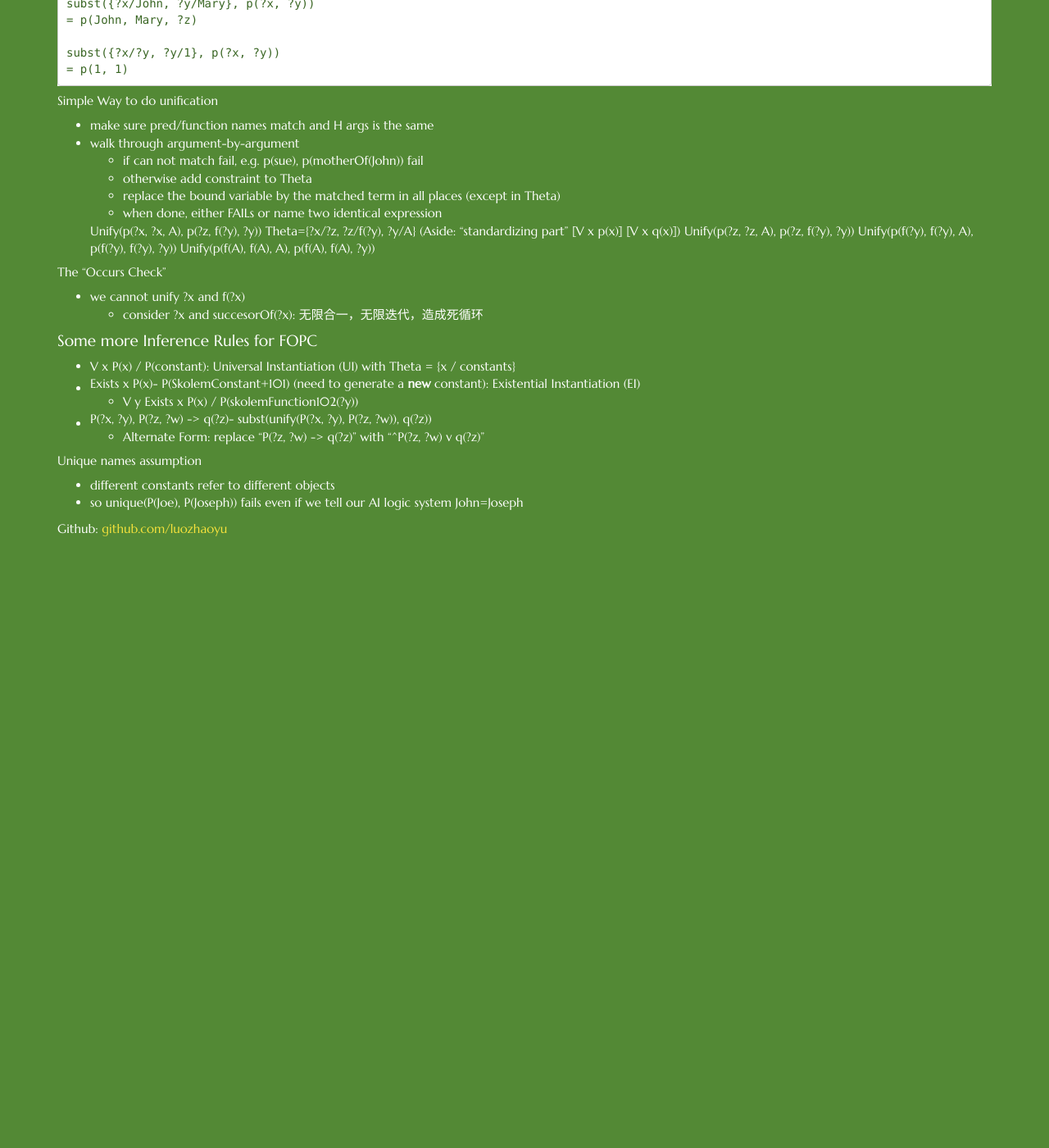
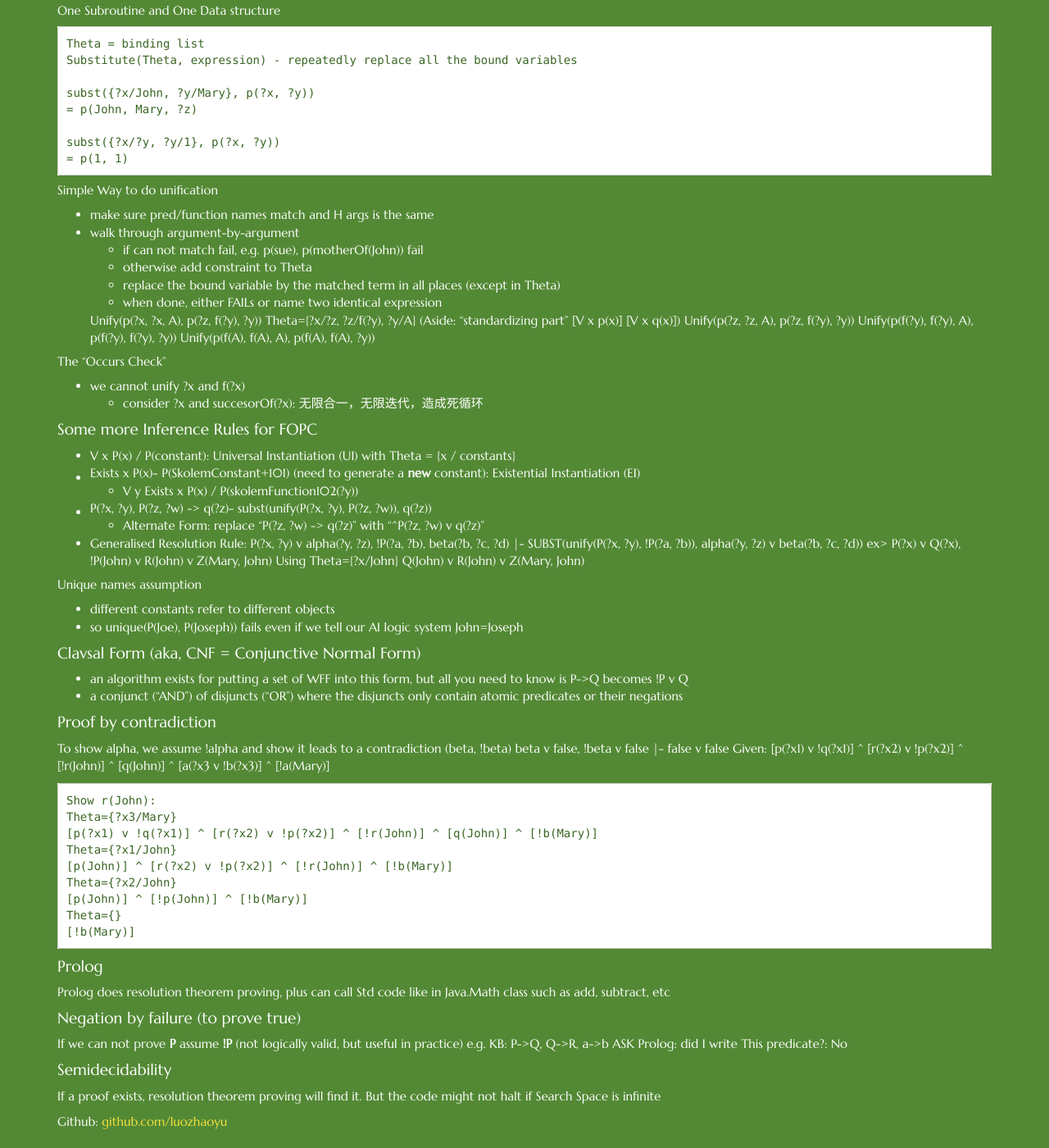
Before and after one commit to luozhaoyu/luozhaoyu.github.io, a Jekyll site: the page built from _posts/2014-11-19-logic.md, in a window 1280 px wide and 1400 px high, scrolled down 4350 px. Shown: the whole window at 82% size. Built offline with Jekyll 4.4.1, drawn with Linux system fonts in a browser that asks for light colours; nearby versions of some CDN libraries; Markdown is read by kramdown in place of the engine named in the settings; before the commit the page ends 5026 px from its top, so only the background shows below that; some of the changed text lies outside the part shown.

Commit message:
update logic

```diff
--- a/_posts/2014-11-19-logic.md
+++ b/_posts/2014-11-19-logic.md
@@ -29,19 +29,15 @@ Connectives create compound sentences
 
 A grammatically correct logical sentence is a called a well formed formula (WFF)
 
-Truth Tables that Define the Connectiver
+    Truth Tables that Define the Connectiver
 
-P   Q   ^P  P^Q PvQ P->Q(**^PvQ**)  P<->Q
+    P   Q   ^P  P^Q PvQ P->Q(**^PvQ**)  P<->Q
+    F   F   T   F   F   T               T
+    F   T   T   F   T   T               F
+    T   F   F   F   T   F               F
+    T   T   F   T   T   T               T
 
-F   F   T   F   F   T               T
-
-F   T   T   F   T   T               F
-
-T   F   F   F   T   F               F
-
-T   T   F   T   T   T               T
-
-R: it is raining, V: take umbrella
+    R: it is raining, V: take umbrella
 
 * Translate: If it is raining, table your umbrella
 * Wrong R^U: it is currently raining and you should take your umbrella
@@ -55,26 +51,22 @@ Some jargon
 * a **satisfiable** WFF is true in at least one world state
 * an unsatisfiable WFF is never true
 
-WFF     Valid   Satisfiable Unsatisfiable
-P               if p=true
-Pv^P    Yes
-P^^P                        Yes
+        WFF     Valid   Satisfiable Unsatisfiable
+        P               if p=true
+        Pv^P    Yes
+        P^^P                        Yes
 
 Is (P^Q) -> (PvQ) valid, satisfiable or unsatisfiable? show via a truth table
 
-PvQ is the same with [^(P^Q)]v[PvQ]
+    PvQ is the same with [^(P^Q)]v[PvQ]
 
-P   Q   (P^Q)   (PvQ)   P^Q->PvQ
+    P   Q   (P^Q)   (PvQ)   P^Q->PvQ
+    F   F   F       F       T
+    F   T   F       T       T
+    T   F   F       T       T
+    T   T   T       T       T
 
-F   F   F       F       T
-
-F   T   F       T       T
-
-T   F   F       T       T
-
-T   T   T       T       T
-
-So (P^Q) -> (PvQ) is valid
+    So (P^Q) -> (PvQ) is valid
 
 Using Search to Find What Lgically Follows
 Task: Given WFF1, WFF2 ... WFFn, show WFFz
@@ -135,16 +127,16 @@ Given:
 
 show **S**:
 
-WFF         Justification
+    WFF         Justification
 
-1. P        Given
-- !Q        Given
-- P->(R^W)  Given
-- (R^!Q)->S Given
-- R^W       MP on **1** + **3**
-- R         AE on **5**
-* (R^!Q)    AI on **2** + **6**
-- S         MP on **4** + **7**
+    1. P        Given
+    - !Q        Given
+    - P->(R^W)  Given
+    - (R^!Q)->S Given
+    - R^W       MP on **1** + **3**
+    - R         AE on **5**
+    * (R^!Q)    AI on **2** + **6**
+    - S         MP on **4** + **7**
 
 Operator Precedence for FOPC (Figure 7.7): !, ^, v, ->, <->
 
@@ -174,17 +166,17 @@ Terms are
     * = is same object
 * Note, we could have used equals(Fred, fatherOf(Marry))
 
-Example: Marry has two sisters, Alice and Sue
+        Example: Marry has two sisters, Alice and Sue
 
 * Alice=SisterOf(Marry) ^ Sue=SisterOf(Marry) is **WRONG**
 * Instead we can use predicates instead of functions, sisters(Marry, Alice) ^ sisters(Marry, Sue) **RIGHT**
 
-Examples                WFF (needs to have a *truth value*)
+    Examples                WFF (needs to have a *truth value*)
 
-Mary                    N
-motherOf(John)          N
-motherOf(John, Mary)    Y
-f(p(1)^q(2))            N(no connectives inside function)
+    Mary                    N
+    motherOf(John)          N
+    motherOf(John, Mary)    Y
+    f(p(1)^q(2))            N(no connectives inside function)
 
 #### English-to-FOPC
 Everybody knows some body else:
@@ -219,10 +211,9 @@ Everybody likes a dog (the same dog or a different dog or some combo?):
     * q(x) <- incorrect, too general
     * q(John) <- OK
     * Theta={x|John} // a binding list
+* The unification algorithm finds the fewest constraints that make two logical expression match (i.e. char by char identical)
+* all variables are universal(i.e. "for all" variables)
 
-The unification algorithm finds the fewest constraints that make two logical expression match (i.e. char by char identical)
-
-* all variables are universal(i.e. "for all" variables)
     A       B       Theta(binding list)
     P(?x)   P(Mary) {?x/Mary}
     P(?x)   P(?y)   {?x/?y} or {?y/?x}
@@ -249,6 +240,7 @@ The unification algorithm finds the fewest constraints that make two logical exp
     * replace the bound variable by the matched term in all places (except in Theta)
     * when done, either FAILs or name two identical expression
 
+
     Unify(p(?x, ?x, A), p(?z, f(?y), ?y)) Theta={?x/?z, ?z/f(?y), ?y/A} (Aside: "standardizing part" [V x p(x)] [V x q(x)])
     Unify(p(?z, ?z, A), p(?z, f(?y), ?y))
     Unify(p(f(?y), f(?y), A), p(f(?y), f(?y), ?y))
@@ -264,7 +256,45 @@ The unification algorithm finds the fewest constraints that make two logical exp
     * V y Exists x P(x) / P(skolemFunction102(?y))
 - P(?x, ?y), P(?z, ?w) -> q(?z) |- subst(unify(P(?x, ?y), P(?z, ?w)), q(?z))
     * Alternate Form: replace "P(?z, ?w) -> q(?z)" with "^P(?z, ?w) v q(?z)"
+- Generalised Resolution Rule: P(?x, ?y) v alpha(?y, ?z), !P(?a, ?b), beta(?b, ?c, ?d)
+|- SUBST(unify(P(?x, ?y), !P(?a, ?b)), alpha(?y, ?z) v beta(?b, ?c, ?d))
+        ex> P(?x) v Q(?x), !P(John) v R(John) v Z(Mary, John)
+        Using Theta={?x/John}
+            Q(John) v R(John) v Z(Mary, John)
+
 
 ##### Unique names assumption
 * different constants refer to different objects
 * so unique(P(Joe), P(Joseph)) fails even if we tell our AI logic system John=Joseph
+
+#### Clavsal Form (aka, CNF = Conjunctive Normal Form)
+* an algorithm exists for putting a set of WFF into this form,
+but all you need to know is P->Q becomes !P v Q
+* a conjunct ("AND") of disjuncts ("OR") where the disjuncts only contain atomic predicates or their negations
+
+#### Proof by contradiction
+To show alpha, we assume !alpha and show it leads to a contradiction (beta, !beta)
+beta v false, !beta v false |- false v false
+    Given:
+    [p(?x1) v !q(?x1)] ^ [r(?x2) v !p(?x2)] ^ [!r(John)] ^ [q(John)] ^ [a(?x3 v !b(?x3)] ^ [!a(Mary)]
+
+    Show r(John):
+    Theta={?x3/Mary}
+    [p(?x1) v !q(?x1)] ^ [r(?x2) v !p(?x2)] ^ [!r(John)] ^ [q(John)] ^ [!b(Mary)]
+    Theta={?x1/John}
+    [p(John)] ^ [r(?x2) v !p(?x2)] ^ [!r(John)] ^ [!b(Mary)]
+    Theta={?x2/John}
+    [p(John)] ^ [!p(John)] ^ [!b(Mary)]
+    Theta={}
+    [!b(Mary)]
+
+#### Prolog
+Prolog does resolution theorem proving, plus can call Std code like in Java.Math class such as add, subtract, etc
+
+#### Negation by failure (to prove true)
+If we can not prove **P** assume **!P** (not logically valid, but useful in practice)
+    e.g. KB: P->Q, Q->R, a->b
+    ASK Prolog: did I write This predicate?: No
+
+#### Semidecidability
+If a proof exists, resolution theorem proving will find it. But the code might not halt if Search Space is infinite
```
